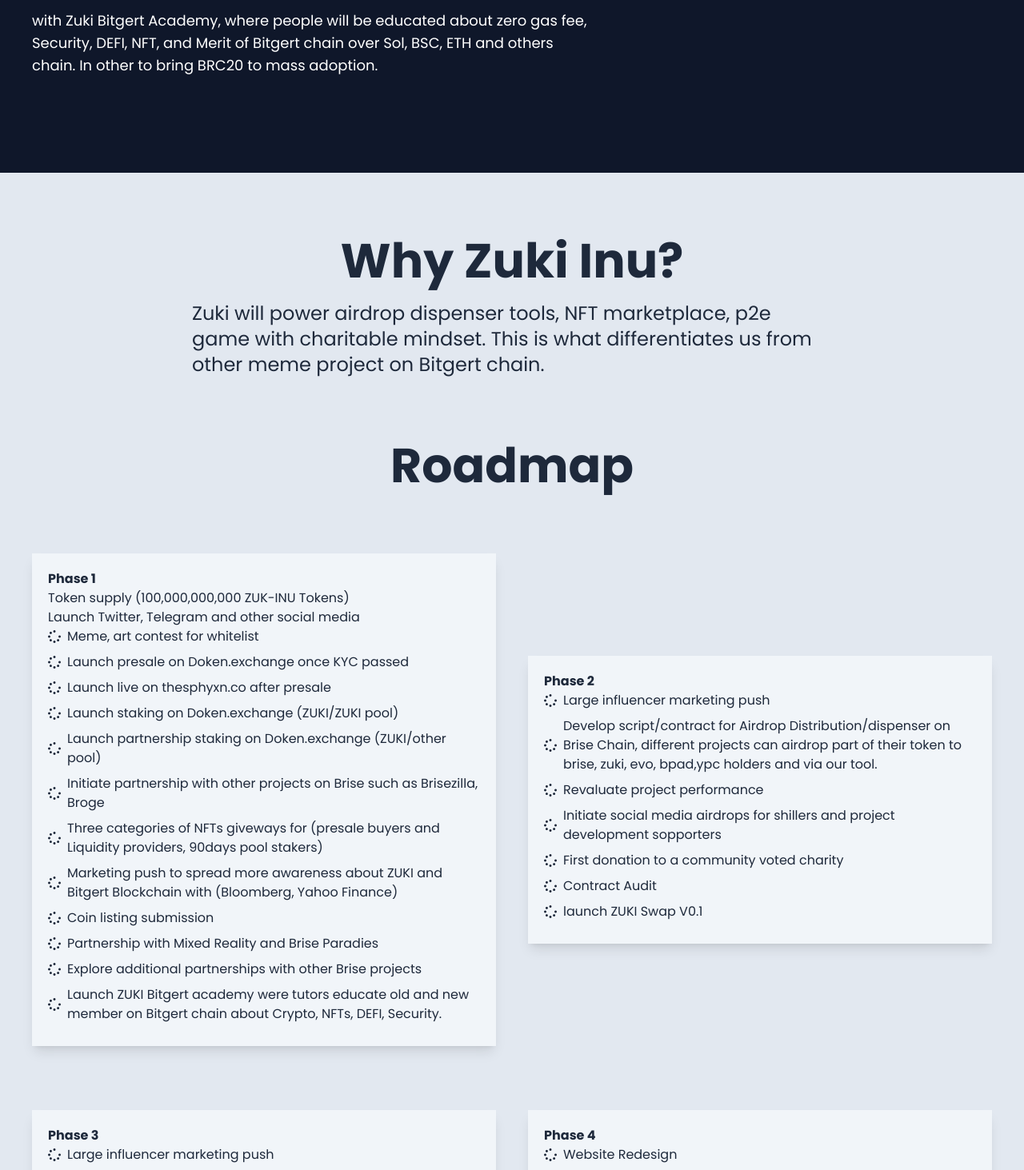
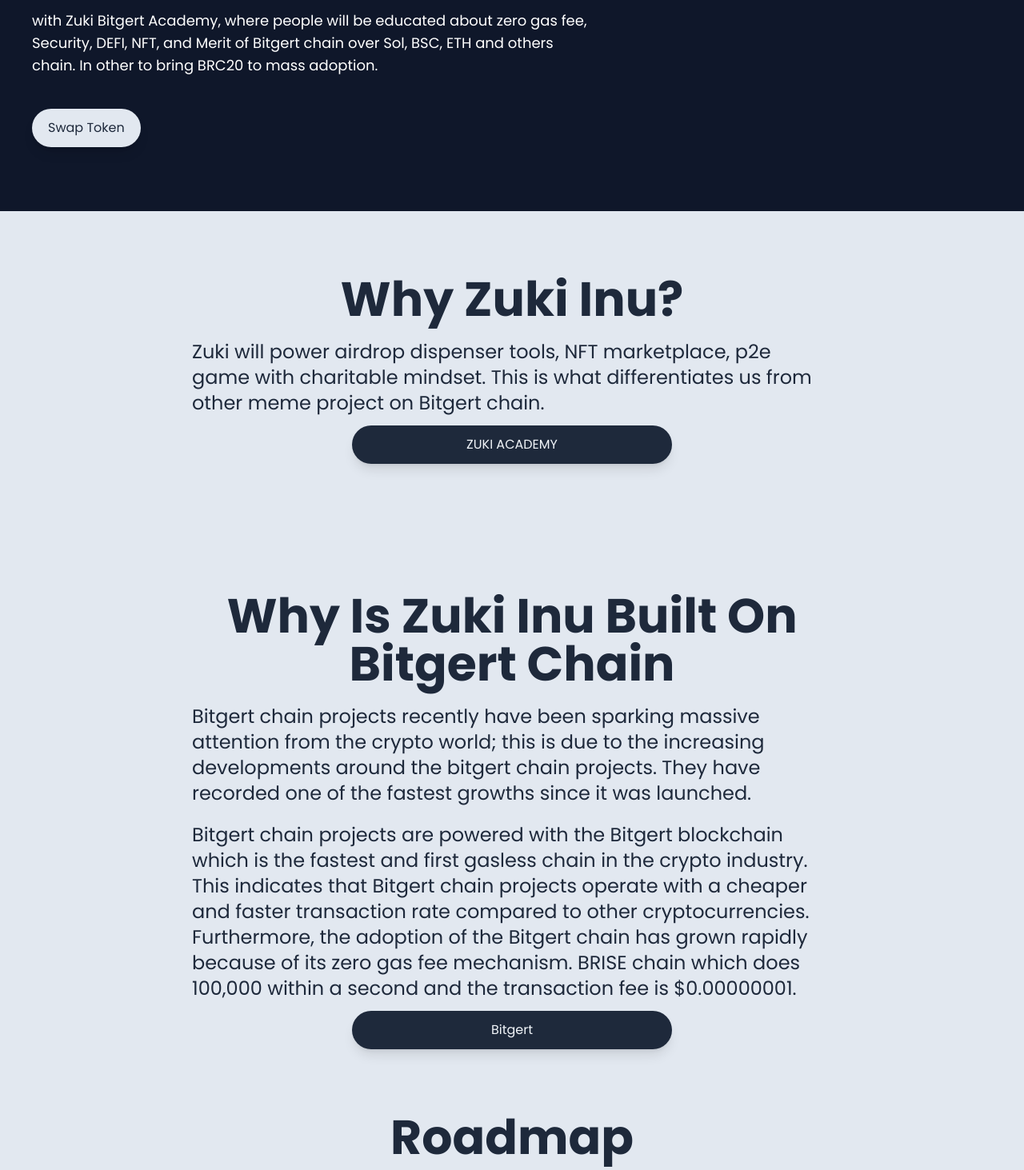
Before and after one commit to mum33n/brisezuki, a React (Create React App) app: page / in a window 1280 px wide. Shown: the part 400-1863 px from the top of the page at 80% size. Built offline with nearby package versions, Linux system fonts and the light colour scheme.

Commit message:
added buttons

```diff
--- a/src/components/Banner.js
+++ b/src/components/Banner.js
@@ -7,6 +7,7 @@
                     <div className="text-lg pt-3 pb-10 text-left wow fadedeInUp" data-wow-duration="5s">
                     with Zuki Bitgert Academy, where people will be educated about zero gas fee, Security, DEFI, NFT, and Merit of Bitgert chain over Sol, BSC, ETH and others chain. In other to bring BRC20 to mass adoption.
                     </div>
+                    <a href="/" className=" bg-slate-200 inline-block shadow-lg py-3 px-5 text-slate-800 rounded-full">Swap Token</a>
                 </div>
             </div>
         </div>
--- a/src/components/Info.js
+++ b/src/components/Info.js
@@ -1,6 +1,19 @@
 export default function Info(params) {
-    return(<div className="text-slate-800 py-20 px-10 wow fadeInUp" data-wow-duration="2s">
-        <h1 className="text-3xl md:text-6xl text-center font-bold wow fadeInUp" data-wow-duration="2s">Why Zuki Inu?</h1>
-        <p className="pt-5 md:w-2/3 mx-auto text-2xl wow fadeInUp" data-wow-duration="2s">Zuki will power airdrop dispenser tools, NFT marketplace, p2e game with charitable mindset. This is what differentiates us from other meme project on Bitgert chain.</p>
-    </div>)
+    return(
+        <div>
+            <div className="text-slate-800 py-20 px-10 wow fadeInUp" data-wow-duration="2s">
+        <h1 className="text-3xl md:w-2/3 mx-auto md:text-6xl text-center font-bold wow fadeInUp" data-wow-duration="2s">Why Zuki Inu?</h1>
+        <p className="pt-5 md:w-2/3 mx-auto md:text-2xl wow fadeInUp" data-wow-duration="2s">Zuki will power airdrop dispenser tools, NFT marketplace, p2e game with charitable mindset. This is what differentiates us from other meme project on Bitgert chain.</p>
+        <a href="/" className=" bg-slate-800 mt-3 mx-auto text-center md:w-1/3 w-1/2 block shadow-lg py-3 px-5 text-slate-100 rounded-full">ZUKI ACADEMY</a>
+    </div>
+    <div className="text-slate-800 py-20 px-10 wow fadeInUp" data-wow-duration="2s">
+        <h1 className="text-3xl md:w-2/3 mx-auto md:text-6xl text-center font-bold wow fadeInUp" data-wow-duration="2s">Why Is Zuki Inu Built On Bitgert Chain</h1>
+        <p className="pt-5 md:w-2/3 mx-auto md:text-2xl wow fadeInUp" data-wow-duration="2s">Bitgert chain projects recently have been sparking massive attention from the crypto world; this is due to the increasing developments around the bitgert chain projects. They have recorded one of the fastest growths since it was launched.</p>
+        <p className="pt-5 md:w-2/3 mx-auto md:text-2xl wow fadeInUp" data-wow-duration="2s">
+        Bitgert chain projects are powered with the Bitgert blockchain which is the fastest and first gasless chain in the crypto industry. This indicates that Bitgert chain projects operate with a cheaper and faster transaction rate compared to other cryptocurrencies. Furthermore, the adoption of the Bitgert chain has grown rapidly because of its zero gas fee mechanism. BRISE chain which does 100,000 within a second and the transaction fee is $0.00000001.
+        </p>
+        <a href="/" className=" bg-slate-800 mt-3 mx-auto text-center md:w-1/3 w-1/2 block shadow-lg py-3 px-5 text-slate-100 rounded-full">Bitgert</a>
+    </div>
+        </div>
+    )
 };
--- a/src/components/Roadmap.js
+++ b/src/components/Roadmap.js
@@ -6,19 +6,18 @@
         <div className="flex items-center flex-col my-20 md:flex-row gap-10">
             <div className="w-100 md:w-1/2 shadow-lg bg-slate-100 p-5 wow fadeInUp" data-wow-duration="2s">
                 <h1 className="font-bold">Phase 1</h1>
-                <div>Token supply (100,000,000,000 ZUK-INU Tokens)</div>
                 <div>Launch Twitter, Telegram and other social media</div>
-                <RoadItem title={'Meme, art contest for whitelist'}/>
+                {/* <RoadItem title={'Meme, art contest for whitelist'}/> */}
                 <RoadItem title={'Launch presale on Doken.exchange once KYC passed'}/>
                 <RoadItem title={'Launch live on thesphyxn.co after presale'}/>
-                <RoadItem title={'Launch staking on Doken.exchange (ZUKI/ZUKI pool)'}/>
-                <RoadItem title={'Launch partnership staking on Doken.exchange (ZUKI/other pool)'}/>
+                {/* <RoadItem title={'Launch staking on Doken.exchange (ZUKI/ZUKI pool)'}/> */}
+                {/* <RoadItem title={'Launch partnership staking on Doken.exchange (ZUKI/other pool)'}/> */}
                 <RoadItem title={'Initiate partnership with other projects on Brise such as Brisezilla, Broge'}/>
                 <RoadItem title={'Three categories of NFTs giveways for (presale buyers and Liquidity providers, 90days pool stakers)'}/>
                 <RoadItem title={'Marketing push to spread more awareness about ZUKI and Bitgert Blockchain with (Bloomberg, Yahoo Finance)'}/>
                 <RoadItem title={'Coin listing submission'}/>
                 <RoadItem title={'Partnership with Mixed Reality and Brise Paradies '}/>
-                <RoadItem title={'Explore additional partnerships with other Brise projects'}/>
+                {/* <RoadItem title={'Explore additional partnerships with other Brise projects'}/> */}
                 <RoadItem title={'Launch ZUKI Bitgert academy were tutors educate old and new member on Bitgert chain about Crypto, NFTs, DEFI, Security. '}></RoadItem>
 
             </div>
--- a/src/styles/output.css
+++ b/src/styles/output.css
@@ -603,8 +603,16 @@
   margin-top: auto;
 }
 
+.mt-3 {
+  margin-top: 0.75rem;
+}
+
 .block {
   display: block;
+}
+
+.inline-block {
+  display: inline-block;
 }
 
 .flex {
@@ -671,6 +679,10 @@
   width: 33.333333%;
 }
 
+.w-auto {
+  width: auto;
+}
+
 .flex-row {
   flex-direction: row;
 }
@@ -727,6 +739,10 @@
   border-radius: 0.5rem;
 }
 
+.rounded-full {
+  border-radius: 9999px;
+}
+
 .bg-slate-900 {
   --tw-bg-opacity: 1;
   background-color: rgb(15 23 42 / var(--tw-bg-opacity));
@@ -769,6 +785,10 @@
   padding: 0.5rem;
 }
 
+.p-3 {
+  padding: 0.75rem;
+}
+
 .py-5 {
   padding-top: 1.25rem;
   padding-bottom: 1.25rem;
@@ -792,6 +812,16 @@
 .py-20 {
   padding-top: 5rem;
   padding-bottom: 5rem;
+}
+
+.px-3 {
+  padding-left: 0.75rem;
+  padding-right: 0.75rem;
+}
+
+.py-3 {
+  padding-top: 0.75rem;
+  padding-bottom: 0.75rem;
 }
 
 .pt-3 {
@@ -968,6 +998,10 @@
     width: 16.666667%;
   }
 
+  .md\:w-1\/3 {
+    width: 33.333333%;
+  }
+
   .md\:flex-row {
     flex-direction: row;
   }
@@ -980,4 +1014,9 @@
     font-size: 3.75rem;
     line-height: 1;
   }
+
+  .md\:text-2xl {
+    font-size: 1.5rem;
+    line-height: 2rem;
+  }
 }
```
